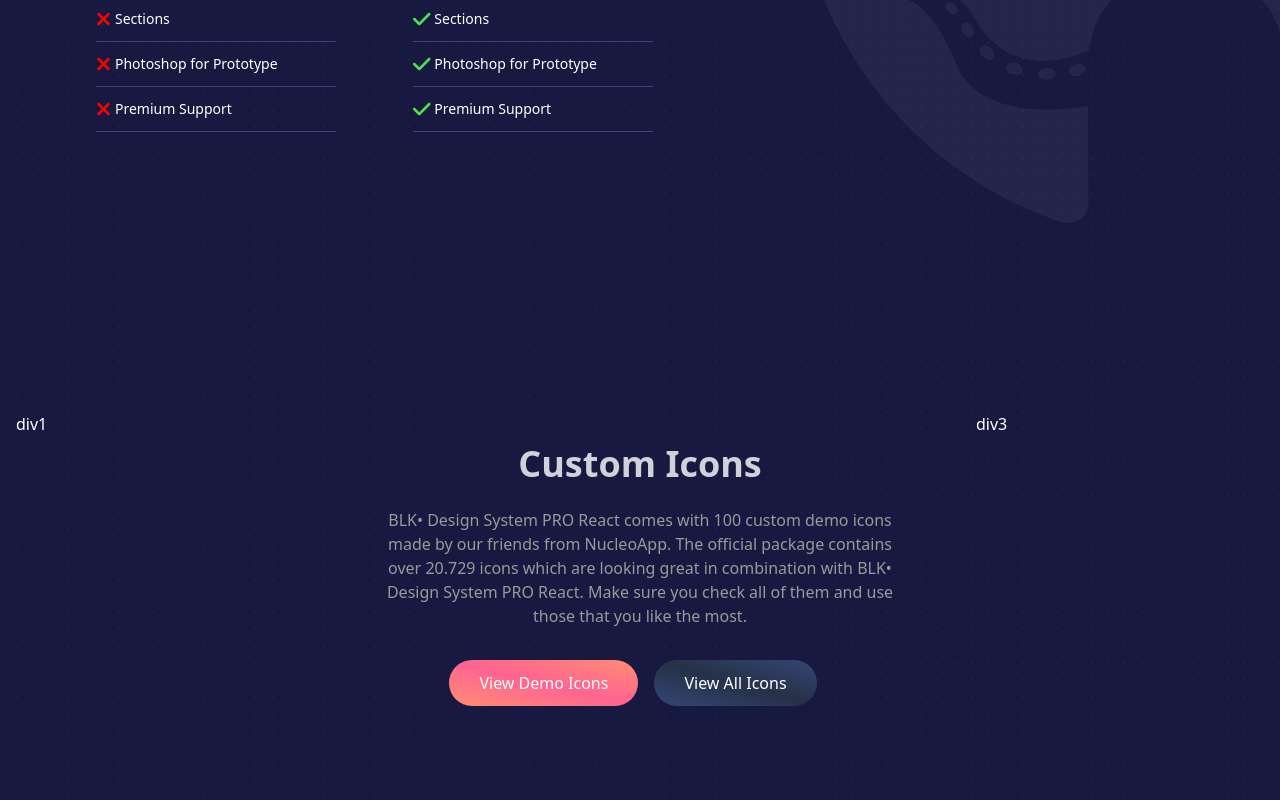
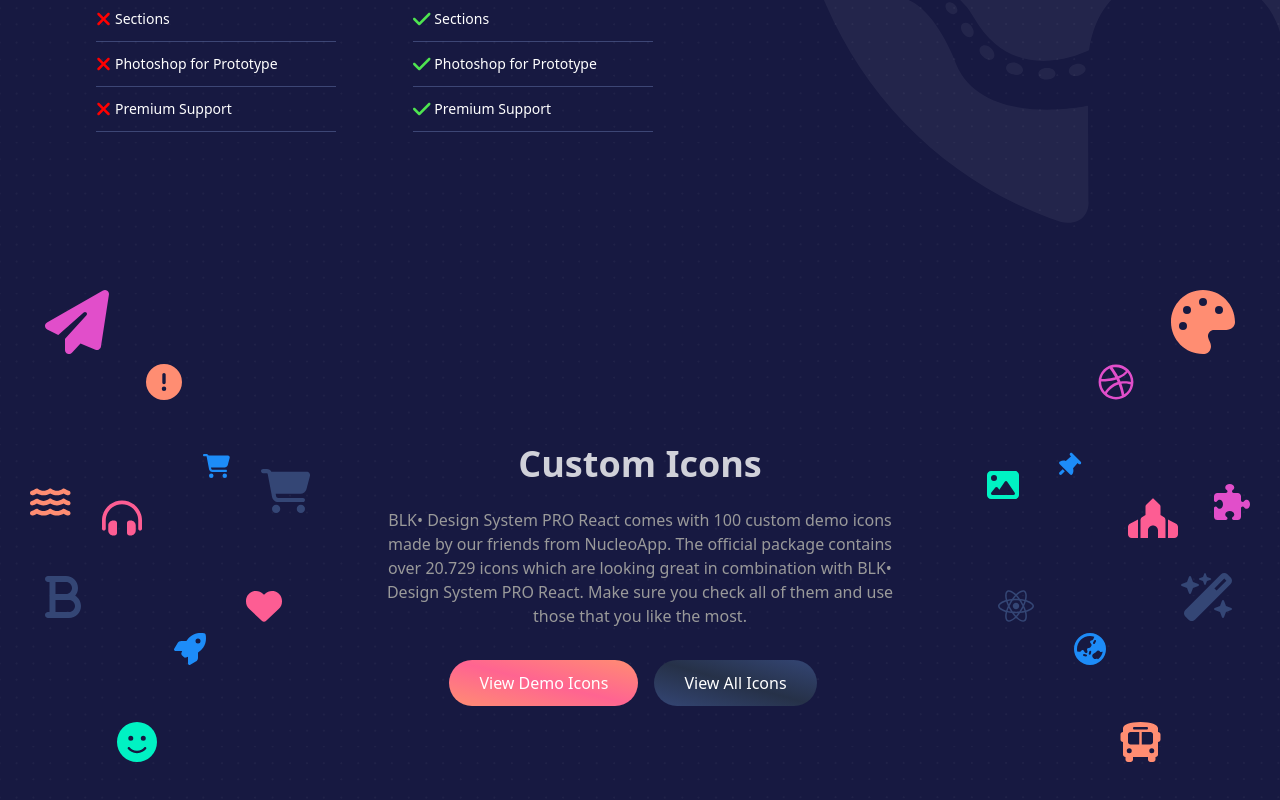
Before and after one commit to ChShehroz/ProjectTailwind, a React (Vite) app: page / in a window 1280 px wide. Shown: the part 1519-2319 px from the top of the page. Built offline with nearby package versions, Linux system fonts and the light colour scheme.

Commit message:
Icon card

```diff
--- a/src/Component/customIcon/customIcon.tsx
+++ b/src/Component/customIcon/customIcon.tsx
@@ -1,4 +1,25 @@
+import {
+  faBold,
+  faBus,
+  faCartShopping,
+  faCircleExclamation,
+  faEarthAsia,
+  faFaceSmile,
+  faHeadphonesSimple,
+  faHeart,
+  faImage,
+  faPalette,
+  faPaperPlane,
+  faPlaceOfWorship,
+  faPuzzlePiece,
+  faRocket,
+  faThumbtack,
+  faWandMagicSparkles,
+  faWater,
+} from "@fortawesome/free-solid-svg-icons";
 import styleCss from "../../assets/Style/Style.module.css";
+import { FontAwesomeIcon } from "@fortawesome/react-fontawesome";
+import { faDribbble, faReact } from "@fortawesome/free-brands-svg-icons";
 
 const CustomIcon = () => {
   return (
@@ -6,7 +27,58 @@ const CustomIcon = () => {
       <div className="w-full px-4 mx-auto">
         <div className="flex -mx-4">
           <div className="sm:w-1/6 lg:w-1/4 flex relative w-full px-4">
-            div1
+            <div className="w-full h-full relative -top-12">
+              <FontAwesomeIcon
+                className="h-16 absolute -top-[25%] left-[10%]"
+                style={{ color: "#e14eca" }}
+                icon={faPaperPlane}
+              />
+              <FontAwesomeIcon
+                className="h-9 absolute top-[0] left-[45%]"
+                style={{ color: "#ff8d72" }}
+                icon={faCircleExclamation}
+              />
+              <FontAwesomeIcon
+                className="h-6 absolute top-[30%] left-[65%]"
+                style={{ color: "#1d8cf8" }}
+                icon={faCartShopping}
+              />
+              <FontAwesomeIcon
+                className="h-12 absolute top-[70%] left-[10%]"
+                style={{ color: "#344675" }}
+                icon={faBold}
+              />
+              <FontAwesomeIcon
+                className="h-10 absolute top-[45%] left-[30%]"
+                style={{ color: "#fd5d93" }}
+                icon={faHeadphonesSimple}
+              />
+              <FontAwesomeIcon
+                className="h-10 absolute top-[120%] left-[35%]"
+                style={{ color: "#00f2c3" }}
+                icon={faFaceSmile}
+              />
+              <FontAwesomeIcon
+                className="h-11 absolute top-[35%] left-[85%]"
+                style={{ color: "#344675" }}
+                icon={faCartShopping}
+              />
+              <FontAwesomeIcon
+                className="h-8 absolute top-[90%] left-[55%]"
+                style={{ color: "#1d8cf8" }}
+                icon={faRocket}
+              />
+              <FontAwesomeIcon
+                className="h-9 absolute top-[40%] left-[5%]"
+                style={{ color: "#ff8d72" }}
+                icon={faWater}
+              />
+              <FontAwesomeIcon
+                className="h-9 absolute top-[75%] left-[80%]"
+                style={{ color: "#fd5d93" }}
+                icon={faHeart}
+              />
+            </div>
           </div>
           <div className="lg:w-1/2 sm:w-2/3 flex flex-col relative w-full justify-center text-center px-16 col-span-8 sm:col-span-8 lg:col-span-6">
             <h1 className="mt-8 mb-6 font-bold text-4xl text-[#ffffffcc]">
@@ -34,7 +106,58 @@ const CustomIcon = () => {
             </div>
           </div>
           <div className="sm:w-1/6 lg:w-1/4 flex relative w-full px-4">
-            div3
+            <div className="w-full h-full relative -top-12">
+              <FontAwesomeIcon
+                className="h-16 absolute -top-[25%] right-[10%]"
+                style={{ color: "#ff8d72" }}
+                icon={faPalette}
+              />
+              <FontAwesomeIcon
+                className="h-9 absolute top-[0] right-[45%]"
+                style={{ color: "#e14eca" }}
+                icon={faDribbble}
+              />
+              <FontAwesomeIcon
+                className="h-6 absolute top-[30%] right-[65%] transform rotate-45"
+                style={{ color: "#1d8cf8" }}
+                icon={faThumbtack}
+              />
+              <FontAwesomeIcon
+                className="h-12 absolute top-[70%] right-[10%]"
+                style={{ color: "#344675" }}
+                icon={faWandMagicSparkles}
+              />
+              <FontAwesomeIcon
+                className="h-10 absolute top-[45%] right-[30%]"
+                style={{ color: "#fd5d93" }}
+                icon={faPlaceOfWorship}
+              />
+              <FontAwesomeIcon
+                className="h-10 absolute top-[120%] right-[35%]"
+                style={{ color: "#ff8d72" }}
+                icon={faBus}
+              />
+              <FontAwesomeIcon
+                className="h-8 absolute top-[35%] right-[85%]"
+                style={{ color: "#00f2c3" }}
+                icon={faImage}
+              />
+              <FontAwesomeIcon
+                className="h-8 absolute top-[90%] right-[55%]"
+                style={{ color: "#1d8cf8" }}
+                icon={faEarthAsia}
+              />
+              <FontAwesomeIcon
+                className="h-9 absolute top-[40%] right-[5%]"
+                style={{ color: "#e14eca" }}
+                icon={faPuzzlePiece}
+              />
+              <FontAwesomeIcon
+                className="h-9 absolute top-[75%] right-[80%]"
+                style={{ color: "#344675" }}
+                icon={faReact}
+              />
+            </div>
           </div>
         </div>
       </div>
```
